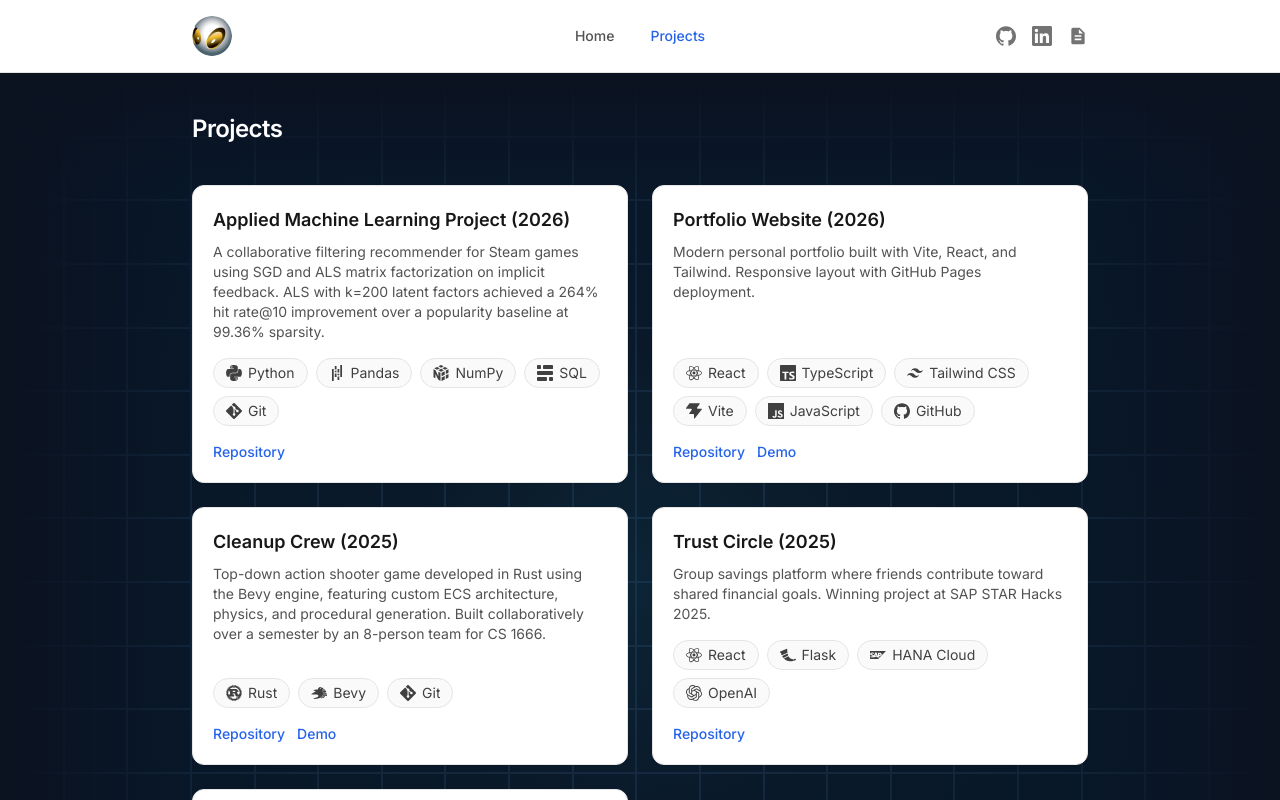
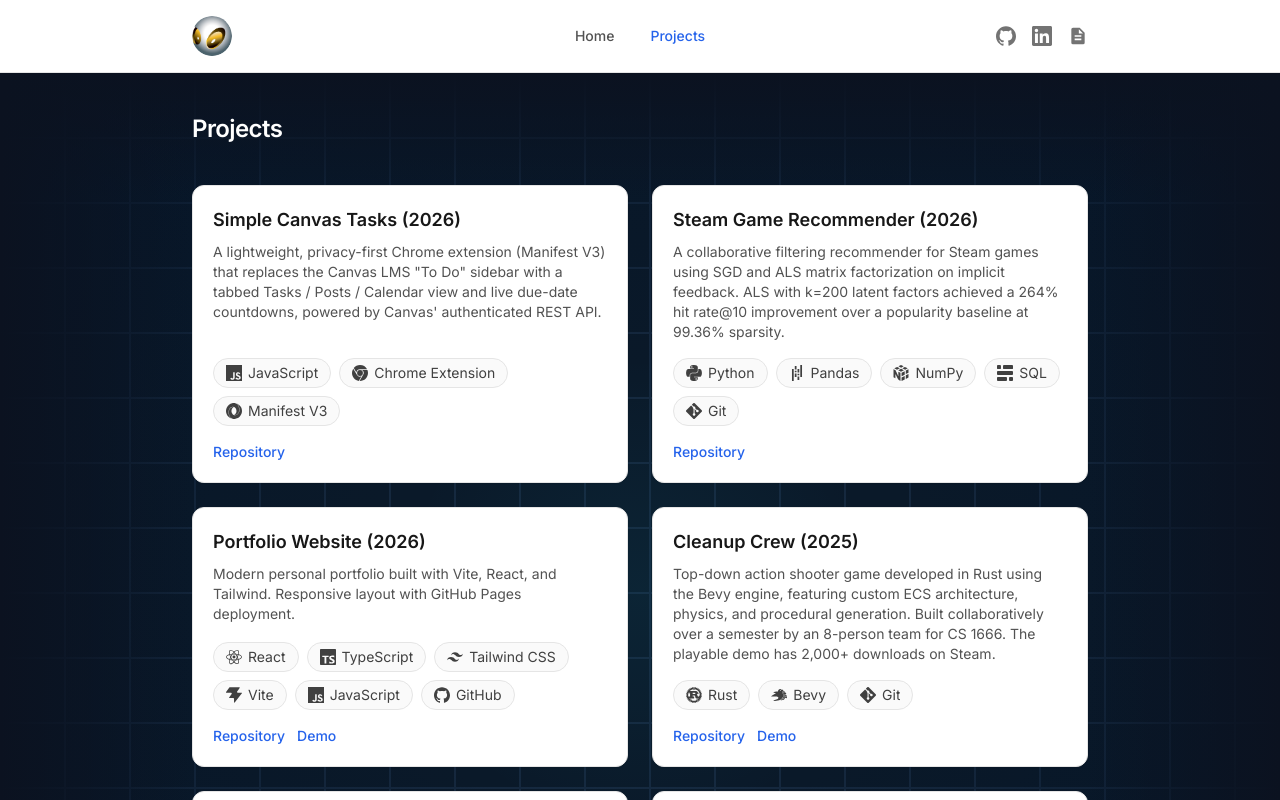
Before and after one commit to lucasloepke/lucasloepke.github.io, a React (Vite) app: page /projects in a window 1280 px wide. Shown: the top 800 px of the page. Built offline with nearby package versions, Linux system fonts and the light colour scheme.

Commit message:
projects update

```diff
--- a/src/data/projects.ts
+++ b/src/data/projects.ts
@@ -17,8 +17,17 @@
 
 export const projects: Project[] = [
   {
+    slug: "simple-canvas-tasks",
+    title: "Simple Canvas Tasks (2026)",
+    description: "A lightweight, privacy-first Chrome extension (Manifest V3) that replaces the Canvas LMS \"To Do\" sidebar with a tabbed Tasks / Posts / Calendar view and live due-date countdowns, powered by Canvas' authenticated REST API.",
+    tech: ["javascript", "chrome-extension", "manifest-v3"],
+    links: { github: "https://github.com/lucasloepke/canvas-tasks" },
+    featured: true,
+    date: "2026-01",
+  },
+  {
     slug: "ml-project",
-    title: "Applied Machine Learning Project (2026)",
+    title: "Steam Game Recommender (2026)",
     description: "A collaborative filtering recommender for Steam games using SGD and ALS matrix factorization on implicit feedback. ALS with k=200 latent factors achieved a 264% hit rate@10 improvement over a popularity baseline at 99.36% sparsity.",
     tech: ["python", "pandas", "numpy", "sql", "git"],
     links: { github: "https://github.com/lucasloepke/steam-game-recommender" },
@@ -37,7 +46,7 @@
   {
     slug: "cleanup-crew",
     title: "Cleanup Crew (2025)",
-    description: "Top-down action shooter game developed in Rust using the Bevy engine, featuring custom ECS architecture, physics, and procedural generation. Built collaboratively over a semester by an 8-person team for CS 1666.",
+    description: "Top-down action shooter game developed in Rust using the Bevy engine, featuring custom ECS architecture, physics, and procedural generation. Built collaboratively over a semester by an 8-person team for CS 1666. The playable demo has 2,000+ downloads on Steam.",
     tech: ["rust", "bevy", "git"],
     links: { github: "https://github.com/CS1666-CleanupCrew/Cleanup-crew", live: "https://store.steampowered.com/app/4801800/Cleanup_Crew/" },
     featured: true,
--- a/src/data/skills.ts
+++ b/src/data/skills.ts
@@ -57,6 +57,10 @@
   { key: "hanacloud", label: "HANA Cloud", category: "Tools", simpleIconSlug: "sap" },
   { key: "cloudflare", label: "Cloudflare", category: "Tools", simpleIconSlug: "cloudflare" },
   { key: "cloudflarepages", label: "Cloudflare Pages", category: "Tools", simpleIconSlug: "cloudflarepages" },
+  { key: "chrome-extension", label: "Chrome Extension", category: "Tools", simpleIconSlug: "googlechrome" },
+  { key: "manifest-v3", label: "Manifest V3", category: "Tools", simpleIconSlug: "json" },
+  { key: "rest-api", label: "REST API", category: "Tools", customIconSvg: `<svg role="img" viewBox="0 0 24 24" xmlns="http://www.w3.org/2000/svg"><title>REST API</title><path d="M8.3 3.5c-1.6 0-2.6 1-2.6 2.7v2.2c0 1-.5 1.5-1.5 1.5H3v2.2h1.2c1 0 1.5.5 1.5 1.5v2.2c0 1.7 1 2.7 2.6 2.7h1.2v-2.2h-.8c-.6 0-.9-.3-.9-1v-2c0-1-.4-1.7-1.2-2 .8-.4 1.2-1 1.2-2v-2c0-.7.3-1 .9-1h.8V3.5H8.3zm7.4 0v2.2h.8c.6 0 .9.3.9 1v2c0 1 .4 1.6 1.2 2-.8.3-1.2 1-1.2 2v2c0 .7-.3 1-.9 1h-.8v2.2h1.2c1.6 0 2.6-1 2.6-2.7v-2.2c0-1 .5-1.5 1.5-1.5H21v-2.2h-1.2c-1 0-1.5-.5-1.5-1.5V6.2c0-1.7-1-2.7-2.6-2.7h-1.2z"/></svg>` },
+  { key: "htmlcss", label: "HTML/CSS", category: "Languages", simpleIconSlug: "html5" },
   // AI Models and Tools
   {
     key: "openai",
--- a/src/utils/simpleIcons.ts
+++ b/src/utils/simpleIcons.ts
@@ -38,6 +38,8 @@
   siCloudflarepages,
   siGooglegemini,
   siCursor,
+  siGooglechrome,
+  siJson,
 } from "simple-icons";
 
 export interface SimpleIconResult {
@@ -89,6 +91,8 @@
   cloudflarepages: siCloudflarepages,
   googlegemini: siGooglegemini,
   cursor: siCursor,
+  googlechrome: siGooglechrome,
+  json: siJson,
 };
 
 /**
```
